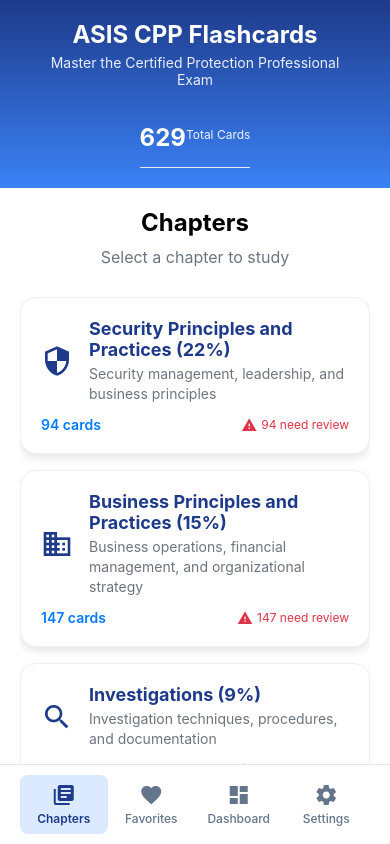
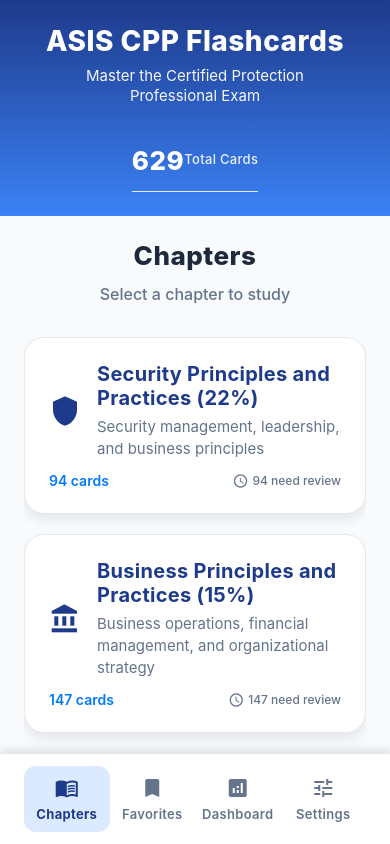
Before and after one commit to Shahabgeravesh/CPP_React, a React Native app: screen / in a window 390 px wide. Built offline with nearby package versions, Linux system fonts and the light colour scheme.

Commit message:
Enhance app design and UX: professional styling, better icons, stress-free review indicators, and improved navigation

```diff
--- a/App.tsx
+++ b/App.tsx
@@ -55,6 +55,7 @@
   const [showChapterDetails, setShowChapterDetails] = useState(false);
   const [studyCards, setStudyCards] = useState<Flashcard[]>([]);
 
+
   // Define the 6 main chapters from ASIS CPP exam
   const chapters = [
     {
@@ -62,42 +63,42 @@
       title: "Security Principles and Practices (22%)",
       description: "Security management, leadership, and business principles",
       categories: ["Security Principles and Practices"],
-      icon: "security"
+      icon: "shield"
     },
     {
       id: "business-principles-practices",
       title: "Business Principles and Practices (15%)",
       description: "Business operations, financial management, and organizational strategy",
       categories: ["Business Principles and Practices"],
-      icon: "business"
+      icon: "account-balance"
     },
     {
       id: "investigations",
       title: "Investigations (9%)",
       description: "Investigation techniques, procedures, and documentation",
       categories: ["Investigations"],
-      icon: "search"
+      icon: "find-in-page"
     },
     {
       id: "personnel-security",
       title: "Personnel Security (11%)",
       description: "Employee screening, background checks, and personnel protection",
       categories: ["Personnel Security"],
-      icon: "people"
+      icon: "verified-user"
     },
     {
       id: "physical-security",
       title: "Physical Security (16%)",
       description: "Physical protection systems, access control, and security technology",
       categories: ["Physical Security"],
-      icon: "location-on"
+      icon: "security"
     },
     {
       id: "crisis-management",
       title: "Crisis Management (13%)",
       description: "Emergency response, business continuity, and crisis communication",
       categories: ["Crisis Management"],
-      icon: "warning"
+      icon: "emergency"
     }
   ];
 
@@ -297,18 +298,10 @@
       await AsyncStorage.setItem("flashcards", JSON.stringify(initialCards));
 
       // Show confirmation
-      Alert.alert(
-        "Data Reset Complete",
-        "All study progress has been reset. You can now start fresh!",
-        [{ text: "OK" }]
-      );
+      alert("Data Reset Complete\n\nAll study progress has been reset. You can now start fresh!");
     } catch (error) {
       console.error("Error resetting data:", error);
-      Alert.alert(
-        "Reset Error",
-        "There was an error resetting the data. Please try again.",
-        [{ text: "OK" }]
-      );
+      alert("Reset Error\n\nThere was an error resetting the data. Please try again.");
     }
   };
 
@@ -455,13 +448,13 @@
                           <View style={styles.chapterStatsRow}>
                             {bookmarkedCount > 0 && (
                               <View style={{ flexDirection: 'row', alignItems: 'center', marginRight: 12 }}>
-                                <Icon name="favorite" size={16} color="#FFD700" style={{ marginRight: 4 }} />
+                                <Icon name="bookmark" size={16} color="#FFD700" style={{ marginRight: 4 }} />
                                 <Text style={styles.bookmarkedCount}>{bookmarkedCount}</Text>
               </View>
                             )}
                             {chapterCards.filter(card => card.masteryLevel <= 1).length > 0 && (
                               <View style={{ flexDirection: 'row', alignItems: 'center' }}>
-                                <Icon name="warning" size={16} color="#dc3545" style={{ marginRight: 4 }} />
+                                <Icon name="schedule" size={16} color="#64748b" style={{ marginRight: 4 }} />
                                 <Text style={styles.needReviewCount}>
                                   {chapterCards.filter(card => card.masteryLevel <= 1).length} need review
                                 </Text>
@@ -553,9 +546,9 @@
                         }}
                       >
                               <Icon
-                                name={studyCards[currentCardIndex]?.isBookmarked ? 'favorite' : 'favorite-border'}
+                                name={studyCards[currentCardIndex]?.isBookmarked ? 'bookmark' : 'bookmark-border'}
                                 size={24}
-                                color="#007AFF"
+                                color="#1e3a8a"
                               />
                       </TouchableOpacity>
 
@@ -599,7 +592,7 @@
                               Haptics.impactAsync(Haptics.ImpactFeedbackStyle.Medium);
                             }}
                           >
-                            <Icon name="close" size={20} color="white" style={{ marginRight: 8 }} />
+                            <Icon name="thumb-down" size={20} color="white" style={{ marginRight: 8 }} />
                             <Text style={styles.knowledgeButtonText}>I Didn't Know</Text>
                     </TouchableOpacity>
 
@@ -623,7 +616,7 @@
                               Haptics.impactAsync(Haptics.ImpactFeedbackStyle.Medium);
                             }}
                           >
-                            <Icon name="check" size={20} color="white" style={{ marginRight: 8 }} />
+                            <Icon name="thumb-up" size={20} color="white" style={{ marginRight: 8 }} />
                             <Text style={styles.knowledgeButtonText}>I Knew It</Text>
                     </TouchableOpacity>
                         </View>
@@ -657,6 +650,7 @@
                             ? 'Great job! You\'ve reviewed all cards that need attention!'
                             : 'Congratulations! You\'ve mastered all cards in this chapter!'}
                     </Text>
+                        {studyMode === 'all' && (
                           <TouchableOpacity
                             style={styles.restartButton}
                             onPress={() => {
@@ -670,6 +664,7 @@
                           >
                             <Text style={styles.restartButtonText}>Start New Session</Text>
                           </TouchableOpacity>
+                        )}
                   </View>
     </View>
   );
@@ -713,7 +708,7 @@
             <Text style={styles.sectionTitle}>Dashboard</Text>
 
             {/* Overall Progress Summary */}
-            <View style={styles.dashboardStatsGrid}>
+            <View style={[styles.dashboardStatsGrid, { marginBottom: 16 }]}>
               <View style={styles.dashboardStatCard}>
                 <Text style={styles.dashboardStatNumber}>{flashcards.length}</Text>
                 <Text style={styles.dashboardStatLabel}>Total Cards</Text>
@@ -732,8 +727,8 @@
               </View>
             </View>
 
-            {/* Chapter Progress */}
-            <View style={styles.chapterProgressSection}>
+            {/* Chapter Progress (condensed) */}
+            <View style={[styles.chapterProgressSection, { marginBottom: 16 }]}>
               <Text style={styles.sectionSubtitle}>Chapter Progress</Text>
               {chapters.map((chapter) => {
                 const chapterCards = getChapterCards(chapter.id);
@@ -743,7 +738,7 @@
                 const needReviewCards = chapterCards.filter(card => card.reviewCount > 0 && card.masteryLevel === 0).length;
 
                 return (
-                  <View key={chapter.id} style={styles.chapterProgressCard}>
+                  <View key={chapter.id} style={[styles.chapterProgressCard, { marginBottom: 10 }]}>
                     <View style={styles.chapterProgressHeader}>
                       <View style={styles.chapterProgressInfo}>
                         <Text style={styles.chapterProgressTitle}>{chapter.title}</Text>
@@ -784,11 +779,9 @@
                   </View>
                 );
               })}
-            </View>
-
-
-
-
+
+
+          </View>
           </ScrollView>
         )}
 
@@ -798,7 +791,11 @@
 
             <TouchableOpacity
               style={styles.settingButton}
-              onPress={resetData}
+              onPress={() => {
+                if (confirm("This will erase all your progress, bookmarks, and study sessions. Are you sure you want to continue?")) {
+                  resetData();
+                }
+              }}
             >
               <Text style={styles.settingButtonText}>Reset All Data</Text>
             </TouchableOpacity>
@@ -806,13 +803,11 @@
             <TouchableOpacity
               style={styles.settingButton}
               onPress={() => {
-                Alert.alert(
-                  "About ASIS CPP Flashcards",
-                  `📚 ASIS CPP Flashcards v1.0
+                alert(`🛡️ ASIS CPP Flashcards v1.0
 
 🎯 Master the Certified Protection Professional (CPP) exam with comprehensive flashcards covering all exam domains.
 
-📖 Study Content:
+📋 Study Content:
 • Security Principles and Practices (22%)
 • Business Principles and Practices (15%)
 • Investigations (9%)
@@ -820,7 +815,7 @@
 • Physical Security (16%)
 • Crisis Management (13%)
 
-✨ Features:
+⚡ Features:
 • 629 comprehensive flashcards
 • Spaced repetition learning
 • Chapter-based organization
@@ -829,14 +824,12 @@
 • Study session analytics
 • Offline functionality
 
-🎓 Exam Preparation:
+🏆 Exam Preparation:
 The CPP certification is the gold standard for security management professionals. This app helps you master the core concepts through active recall and spaced repetition.
 
-📱 Built with React Native & Expo
-
-Good luck with your CPP exam! 🚀`,
-                  [{ text: "OK" }]
-                );
+💻 Built with React Native & Expo
+
+Good luck with your CPP exam! 🚀`);
               }}
             >
               <Text style={styles.settingButtonText}>About</Text>
@@ -857,61 +850,80 @@
     backgroundColor: "#fff",
   },
   header: {
-    padding: 20,
-    backgroundColor: '#007AFF',
-    alignItems: 'center',
+    padding: 24,
+    backgroundColor: '#1e3a8a',
+    alignItems: 'center',
+    shadowColor: '#000',
+    shadowOffset: {
+      width: 0,
+      height: 4,
+    },
+    shadowOpacity: 0.15,
+    shadowRadius: 8,
+    elevation: 8,
   },
   headerTitle: {
-    fontSize: 24,
-    fontWeight: 'bold',
+    fontSize: 28,
+    fontWeight: '800',
     color: 'white',
+    letterSpacing: 0.5,
   },
   headerSubtitle: {
-    fontSize: 14,
+    fontSize: 15,
+    color: 'white',
+    opacity: 0.95,
+    marginTop: 8,
+    textAlign: 'center',
+    marginHorizontal: 20,
+    lineHeight: 20,
+    fontWeight: '400',
+  },
+  headerStats: {
+    flexDirection: 'row',
+    justifyContent: 'space-around',
+    width: '100%',
+    marginTop: 24,
+    paddingHorizontal: 20,
+  },
+
+  statNumber: {
+    fontSize: 26,
+    fontWeight: '800',
+    color: 'white',
+    letterSpacing: 0.5,
+  },
+  statLabel: {
+    fontSize: 13,
     color: 'white',
     opacity: 0.9,
-    marginTop: 5,
+    marginTop: 6,
+    fontWeight: '500',
+    letterSpacing: 0.3,
+  },
+  content: {
+    flex: 1,
+    padding: 24,
+    paddingBottom: 80, // Add padding for bottom navigation
+    backgroundColor: '#f8fafc',
+  },
+  chaptersView: {
+    flex: 1,
+  },
+  sectionTitle: {
+    fontSize: 26,
+    fontWeight: '800',
     textAlign: 'center',
-    marginHorizontal: 20,
-  },
-  headerStats: {
-    flexDirection: 'row',
-    justifyContent: 'space-around',
-    width: '100%',
-    marginTop: 20,
-    paddingHorizontal: 20,
-  },
-
-  statNumber: {
-    fontSize: 24,
-    fontWeight: 'bold',
-    color: 'white',
-  },
-  statLabel: {
-    fontSize: 12,
-    color: 'white',
-    opacity: 0.9,
-    marginTop: 4,
-  },
-  content: {
-    flex: 1,
-    padding: 20,
-    paddingBottom: 80, // Add padding for bottom navigation
-  },
-  chaptersView: {
-    flex: 1,
-  },
-  sectionTitle: {
-    fontSize: 24,
-    fontWeight: 'bold',
-    textAlign: 'center',
-    marginBottom: 10,
+    marginBottom: 12,
+    color: '#1e293b',
+    letterSpacing: 0.5,
   },
   sectionSubtitle: {
     fontSize: 16,
-    color: '#6c757d',
+    color: '#64748b',
     textAlign: 'center',
-    marginBottom: 30,
+    marginBottom: 32,
+    fontWeight: '500',
+    lineHeight: 22,
   },
   statsGrid: {
     flexDirection: 'row',
@@ -956,23 +968,27 @@
   },
   card: {
     backgroundColor: 'white',
-    borderRadius: 15,
-    padding: 20,
-    marginBottom: 20,
+    borderRadius: 20,
+    padding: 24,
+    marginBottom: 24,
     shadowColor: '#000',
     shadowOffset: {
       width: 0,
-      height: 2,
-    },
-    shadowOpacity: 0.1,
-    shadowRadius: 3.84,
-    elevation: 5,
+      height: 6,
+    },
+    shadowOpacity: 0.08,
+    shadowRadius: 12,
+    elevation: 12,
+    borderWidth: 1,
+    borderColor: '#e2e8f0',
   },
   cardQuestion: {
-    fontSize: 18,
-    fontWeight: 'bold',
-    marginBottom: 15,
-    lineHeight: 24,
+    fontSize: 20,
+    fontWeight: '700',
+    marginBottom: 18,
+    lineHeight: 28,
+    color: '#1e293b',
+    letterSpacing: 0.3,
   },
   answerContainer: {
     marginTop: 15,
@@ -981,15 +997,17 @@
     borderTopColor: '#e9ecef',
   },
   answerLabel: {
-    fontSize: 14,
-    fontWeight: 'bold',
-    color: '#007AFF',
-    marginBottom: 5,
+    fontSize: 15,
+    fontWeight: '700',
+    color: '#1e3a8a',
+    marginBottom: 8,
+    letterSpacing: 0.3,
   },
   cardAnswer: {
-    fontSize: 16,
-    lineHeight: 22,
-    color: '#495057',
+    fontSize: 17,
+    lineHeight: 26,
+    color: '#374151',
+    fontWeight: '400',
   },
   cardActions: {
     flexDirection: 'row',
@@ -1005,15 +1023,24 @@
     color: '#007AFF',
   },
   flipButton: {
-    backgroundColor: '#007AFF',
-    paddingHorizontal: 20,
-    paddingVertical: 10,
-    borderRadius: 20,
+    backgroundColor: '#1e3a8a',
+    paddingHorizontal: 24,
+    paddingVertical: 12,
+    borderRadius: 25,
+    shadowColor: '#000',
+    shadowOffset: {
+      width: 0,
+      height: 2,
+    },
+    shadowOpacity: 0.1,
+    shadowRadius: 4,
+    elevation: 3,
   },
   flipButtonText: {
     color: 'white',
-    fontSize: 14,
-    fontWeight: 'bold',
+    fontSize: 15,
+    fontWeight: '700',
+    letterSpacing: 0.3,
   },
   navigationControls: {
     flexDirection: 'row',
@@ -1021,18 +1048,27 @@
     alignItems: 'center',
   },
   navButton: {
-    backgroundColor: '#007AFF',
-    paddingHorizontal: 20,
-    paddingVertical: 10,
-    borderRadius: 20,
+    backgroundColor: '#1e3a8a',
+    paddingHorizontal: 24,
+    paddingVertical: 12,
+    borderRadius: 25,
+    shadowColor: '#000',
+    shadowOffset: {
+      width: 0,
+      height: 2,
+    },
+    shadowOpacity: 0.1,
+    shadowRadius: 4,
+    elevation: 3,
   },
   disabledButton: {
-    backgroundColor: '#e9ecef',
+    backgroundColor: '#e5e7eb',
   },
   navButtonText: {
     color: 'white',
-    fontSize: 14,
-    fontWeight: 'bold',
+    fontSize: 15,
+    fontWeight: '700',
+    letterSpacing: 0.3,
   },
   cardCounter: {
     fontSize: 16,
@@ -1084,163 +1120,180 @@
   },
   chapterCard: {
     backgroundColor: 'white',
+    borderRadius: 20,
+    padding: 24,
+    marginBottom: 20,
+    shadowColor: '#000',
+    shadowOffset: {
+      width: 0,
+      height: 6,
+    },
+    shadowOpacity: 0.08,
+    shadowRadius: 12,
+    elevation: 12,
+    borderWidth: 1,
+    borderColor: '#e2e8f0',
+  },
+  chapterHeader: {
+    flexDirection: 'row',
+    alignItems: 'center',
+    marginBottom: 12,
+  },
+  chapterIcon: {
+    fontSize: 32,
+    marginRight: 16,
+  },
+  chapterInfo: {
+    flex: 1,
+  },
+  chapterTitle: {
+    fontSize: 20,
+    fontWeight: '700',
+    color: '#1e3a8a',
+    marginBottom: 6,
+    letterSpacing: 0.3,
+  },
+  chapterDescription: {
+    fontSize: 15,
+    color: '#64748b',
+    lineHeight: 22,
+    fontWeight: '400',
+  },
+  chapterStats: {
+    flexDirection: 'row',
+    justifyContent: 'space-between',
+    alignItems: 'center',
+  },
+  chapterCardCount: {
+    fontSize: 14,
+    color: '#007AFF',
+    fontWeight: '600',
+  },
+  bookmarkedCount: {
+    fontSize: 12,
+    color: '#6c757d',
+  },
+  chapterStatsRow: {
+    flexDirection: 'row',
+    alignItems: 'center',
+  },
+  needReviewCount: {
+    fontSize: 12,
+    color: '#64748b',
+    fontWeight: '500',
+  },
+  chapterDetailHeader: {
+    flexDirection: 'row',
+    alignItems: 'center',
+    marginBottom: 20,
+  },
+  backButton: {
+    marginRight: 16,
+  },
+  backButtonText: {
+    fontSize: 16,
+    color: '#007AFF',
+    fontWeight: '600',
+  },
+  chapterDetailTitle: {
+    fontSize: 20,
+    fontWeight: 'bold',
+    color: '#1e3a8a',
+  },
+  statsContainer: {
+    marginBottom: 30,
+  },
+  statItem: {
+    flexDirection: 'row',
+    justifyContent: 'space-between',
+    paddingVertical: 15,
+    borderBottomWidth: 1,
+    borderBottomColor: '#e9ecef',
+  },
+  statValue: {
+    fontSize: 18,
+    fontWeight: 'bold',
+    color: '#007AFF',
+  },
+  recentSessions: {
+    flex: 1,
+  },
+  sessionItem: {
+    paddingVertical: 15,
+    borderBottomWidth: 1,
+    borderBottomColor: '#e9ecef',
+  },
+  sessionDate: {
+    fontSize: 16,
+    fontWeight: 'bold',
+  },
+  sessionStats: {
+    fontSize: 14,
+    color: '#6c757d',
+    marginTop: 5,
+  },
+  settingsView: {
+    flex: 1,
+  },
+  settingButton: {
+    backgroundColor: 'white',
+    paddingVertical: 18,
+    paddingHorizontal: 24,
     borderRadius: 16,
-    padding: 20,
-    marginBottom: 16,
+    marginBottom: 18,
+    shadowColor: '#000',
+    shadowOffset: {
+      width: 0,
+      height: 2,
+    },
+    shadowOpacity: 0.08,
+    shadowRadius: 6,
+    elevation: 6,
+    borderWidth: 1,
+    borderColor: '#e2e8f0',
+  },
+  settingButtonText: {
+    fontSize: 16,
+    color: '#374151',
+    fontWeight: '600',
+    textAlign: 'center',
+    letterSpacing: 0.3,
+  },
+  // Spaced Repetition Styles
+  spacedRepetitionControls: {
+    flexDirection: 'row',
+    justifyContent: 'space-between',
+    marginTop: 20,
+    gap: 10,
+  },
+  knowledgeButton: {
+    flex: 1,
+    flexDirection: 'row',
+    alignItems: 'center',
+    justifyContent: 'center',
+    paddingVertical: 16,
+    paddingHorizontal: 24,
+    borderRadius: 28,
     shadowColor: '#000',
     shadowOffset: {
       width: 0,
       height: 4,
     },
-    shadowOpacity: 0.1,
-    shadowRadius: 8,
-    elevation: 8,
-    borderWidth: 1,
-    borderColor: '#f0f0f0',
-  },
-  chapterHeader: {
-    flexDirection: 'row',
-    alignItems: 'center',
-    marginBottom: 12,
-  },
-  chapterIcon: {
-    fontSize: 32,
-    marginRight: 16,
-  },
-  chapterInfo: {
-    flex: 1,
-  },
-  chapterTitle: {
-    fontSize: 18,
-    fontWeight: 'bold',
-    color: '#1e3a8a',
-    marginBottom: 4,
-  },
-  chapterDescription: {
-    fontSize: 14,
-    color: '#6c757d',
-    lineHeight: 20,
-  },
-  chapterStats: {
-    flexDirection: 'row',
-    justifyContent: 'space-between',
-    alignItems: 'center',
-  },
-  chapterCardCount: {
-    fontSize: 14,
-    color: '#007AFF',
-    fontWeight: '600',
-  },
-  bookmarkedCount: {
-    fontSize: 12,
-    color: '#6c757d',
-  },
-  chapterStatsRow: {
-    flexDirection: 'row',
-    alignItems: 'center',
-  },
-  needReviewCount: {
-    fontSize: 12,
-    color: '#dc3545',
-  },
-  chapterDetailHeader: {
-    flexDirection: 'row',
-    alignItems: 'center',
-    marginBottom: 20,
-  },
-  backButton: {
-    marginRight: 16,
-  },
-  backButtonText: {
-    fontSize: 16,
-    color: '#007AFF',
-    fontWeight: '600',
-  },
-  chapterDetailTitle: {
-    fontSize: 20,
-    fontWeight: 'bold',
-    color: '#1e3a8a',
-  },
-  statsContainer: {
-    marginBottom: 30,
-  },
-  statItem: {
-    flexDirection: 'row',
-    justifyContent: 'space-between',
-    paddingVertical: 15,
-    borderBottomWidth: 1,
-    borderBottomColor: '#e9ecef',
-  },
-  statValue: {
-    fontSize: 18,
-    fontWeight: 'bold',
-    color: '#007AFF',
-  },
-  recentSessions: {
-    flex: 1,
-  },
-  sessionItem: {
-    paddingVertical: 15,
-    borderBottomWidth: 1,
-    borderBottomColor: '#e9ecef',
-  },
-  sessionDate: {
-    fontSize: 16,
-    fontWeight: 'bold',
-  },
-  sessionStats: {
-    fontSize: 14,
-    color: '#6c757d',
-    marginTop: 5,
-  },
-  settingsView: {
-    flex: 1,
-  },
-  settingButton: {
-    backgroundColor: '#f8f9fa',
-    paddingVertical: 15,
-    paddingHorizontal: 20,
-    borderRadius: 10,
-    marginBottom: 15,
-  },
-  settingButtonText: {
-    fontSize: 16,
-    color: '#495057',
-  },
-  // Spaced Repetition Styles
-  spacedRepetitionControls: {
-    flexDirection: 'row',
-    justifyContent: 'space-between',
-    marginTop: 20,
-    gap: 10,
-  },
-  knowledgeButton: {
-    flex: 1,
-    flexDirection: 'row',
-    alignItems: 'center',
-    justifyContent: 'center',
-    paddingVertical: 15,
-    paddingHorizontal: 20,
-    borderRadius: 25,
-    shadowColor: '#000',
-    shadowOffset: {
-      width: 0,
-      height: 2,
-    },
-    shadowOpacity: 0.1,
-    shadowRadius: 4,
-    elevation: 3,
+    shadowOpacity: 0.15,
+    shadowRadius: 6,
+    elevation: 6,
   },
   didntKnowButton: {
-    backgroundColor: '#dc3545',
+    backgroundColor: '#dc2626',
   },
   knewItButton: {
-    backgroundColor: '#28a745',
+    backgroundColor: '#059669',
   },
   knowledgeButtonText: {
     color: 'white',
     fontSize: 16,
-    fontWeight: 'bold',
+    fontWeight: '700',
+    letterSpacing: 0.3,
   },
   progressContainer: {
     marginTop: 20,
@@ -1299,47 +1352,54 @@
     gap: 10,
   },
   dashboardStatCard: {
-    backgroundColor: '#f8f9fa',
-    borderRadius: 12,
-    padding: 15,
+    backgroundColor: 'white',
+    borderRadius: 16,
+    padding: 20,
     minWidth: '48%',
     alignItems: 'center',
     shadowColor: '#000',
     shadowOffset: {
       width: 0,
-      height: 2,
-    },
-    shadowOpacity: 0.1,
-    shadowRadius: 3,
-    elevation: 2,
+      height: 4,
+    },
+    shadowOpacity: 0.08,
+    shadowRadius: 8,
+    elevation: 8,
+    borderWidth: 1,
+    borderColor: '#e2e8f0',
   },
   dashboardStatNumber: {
-    fontSize: 24,
-    fontWeight: 'bold',
+    fontSize: 26,
+    fontWeight: '800',
     color: '#1e3a8a',
-    marginBottom: 5,
+    marginBottom: 6,
+    letterSpacing: 0.5,
   },
   dashboardStatLabel: {
-    fontSize: 12,
-    color: '#6c757d',
+    fontSize: 13,
+    color: '#64748b',
     textAlign: 'center',
+    fontWeight: '500',
+    letterSpacing: 0.3,
   },
   chapterProgressSection: {
     marginBottom: 30,
   },
   chapterProgressCard: {
     backgroundColor: 'white',
-    borderRadius: 12,
-    padding: 15,
-    marginBottom: 15,
+    borderRadius: 16,
+    padding: 20,
+    marginBottom: 18,
     shadowColor: '#000',
     shadowOffset: {
       width: 0,
-      height: 2,
-    },
-    shadowOpacity: 0.1,
-    shadowRadius: 3,
-    elevation: 2,
+      height: 4,
+    },
+    shadowOpacity: 0.08,
+    shadowRadius: 8,
+    elevation: 8,
+    borderWidth: 1,
+    borderColor: '#e2e8f0',
   },
   chapterProgressHeader: {
     flexDirection: 'row',
@@ -1351,34 +1411,37 @@
     flex: 1,
   },
   chapterProgressTitle: {
-    fontSize: 16,
-    fontWeight: 'bold',
+    fontSize: 17,
+    fontWeight: '700',
     color: '#1e3a8a',
-    marginBottom: 2,
+    marginBottom: 4,
+    letterSpacing: 0.3,
   },
   chapterProgressSubtitle: {
-    fontSize: 12,
-    color: '#6c757d',
+    fontSize: 13,
+    color: '#64748b',
+    fontWeight: '500',
   },
   chapterProgressStats: {
     alignItems: 'flex-end',
   },
   chapterProgressPercentage: {
-    fontSize: 18,
-    fontWeight: 'bold',
-    color: '#007AFF',
+    fontSize: 20,
+    fontWeight: '800',
+    color: '#1e3a8a',
+    letterSpacing: 0.5,
   },
   chapterProgressBar: {
-    height: 8,
-    backgroundColor: '#e9ecef',
-    borderRadius: 4,
+    height: 10,
+    backgroundColor: '#e2e8f0',
+    borderRadius: 5,
     overflow: 'hidden',
-    marginBottom: 10,
+    marginBottom: 12,
   },
   chapterProgressFill: {
     height: '100%',
-    backgroundColor: '#007AFF',
-    borderRadius: 4,
+    backgroundColor: '#1e3a8a',
+    borderRadius: 5,
   },
   chapterProgressDetails: {
     flexDirection: 'row',
@@ -1399,7 +1462,8 @@
     color: '#495057',
   },
   needReviewHighlight: {
-    color: '#dc3545',
+    color: '#64748b',
+    fontWeight: '600',
   },
   studyInsightsSection: {
     marginBottom: 30,
--- a/components/Navigation.tsx
+++ b/components/Navigation.tsx
@@ -9,10 +9,10 @@
 
 const Navigation: React.FC<NavigationProps> = ({ currentView, onNavigate }) => {
   const navItems = [
-    { id: 'chapters', label: 'Chapters', icon: 'library-books' },
-    { id: 'favorites', label: 'Favorites', icon: 'favorite' },
-    { id: 'dashboard', label: 'Dashboard', icon: 'dashboard' },
-    { id: 'settings', label: 'Settings', icon: 'settings' },
+    { id: 'chapters', label: 'Chapters', icon: 'menu-book' },
+    { id: 'favorites', label: 'Favorites', icon: 'bookmark' },
+    { id: 'dashboard', label: 'Dashboard', icon: 'analytics' },
+    { id: 'settings', label: 'Settings', icon: 'tune' },
   ];
 
   return (
@@ -50,33 +50,42 @@
     backgroundColor: '#ffffff',
     borderTopWidth: 1,
     borderTopColor: '#e2e8f0',
-    paddingVertical: 10,
-    paddingHorizontal: 20,
+    paddingVertical: 12,
+    paddingHorizontal: 24,
     position: 'absolute',
     bottom: 0,
     left: 0,
     right: 0,
+    shadowColor: '#000',
+    shadowOffset: {
+      width: 0,
+      height: -4,
+    },
+    shadowOpacity: 0.1,
+    shadowRadius: 8,
+    elevation: 8,
   },
   navItem: {
     flex: 1,
     alignItems: 'center',
-    paddingVertical: 8,
-    borderRadius: 8,
+    paddingVertical: 10,
+    borderRadius: 12,
   },
   activeNavItem: {
     backgroundColor: '#dbeafe',
   },
   navIcon: {
-    marginBottom: 4,
+    marginBottom: 6,
   },
   navLabel: {
-    fontSize: 12,
+    fontSize: 13,
     color: '#64748b',
-    fontWeight: '500',
+    fontWeight: '600',
+    letterSpacing: 0.3,
   },
   activeNavLabel: {
     color: '#1e3a8a',
-    fontWeight: '600',
+    fontWeight: '700',
   },
 });
 
```
Lines whose indentation alone changed are shown as unchanged.
